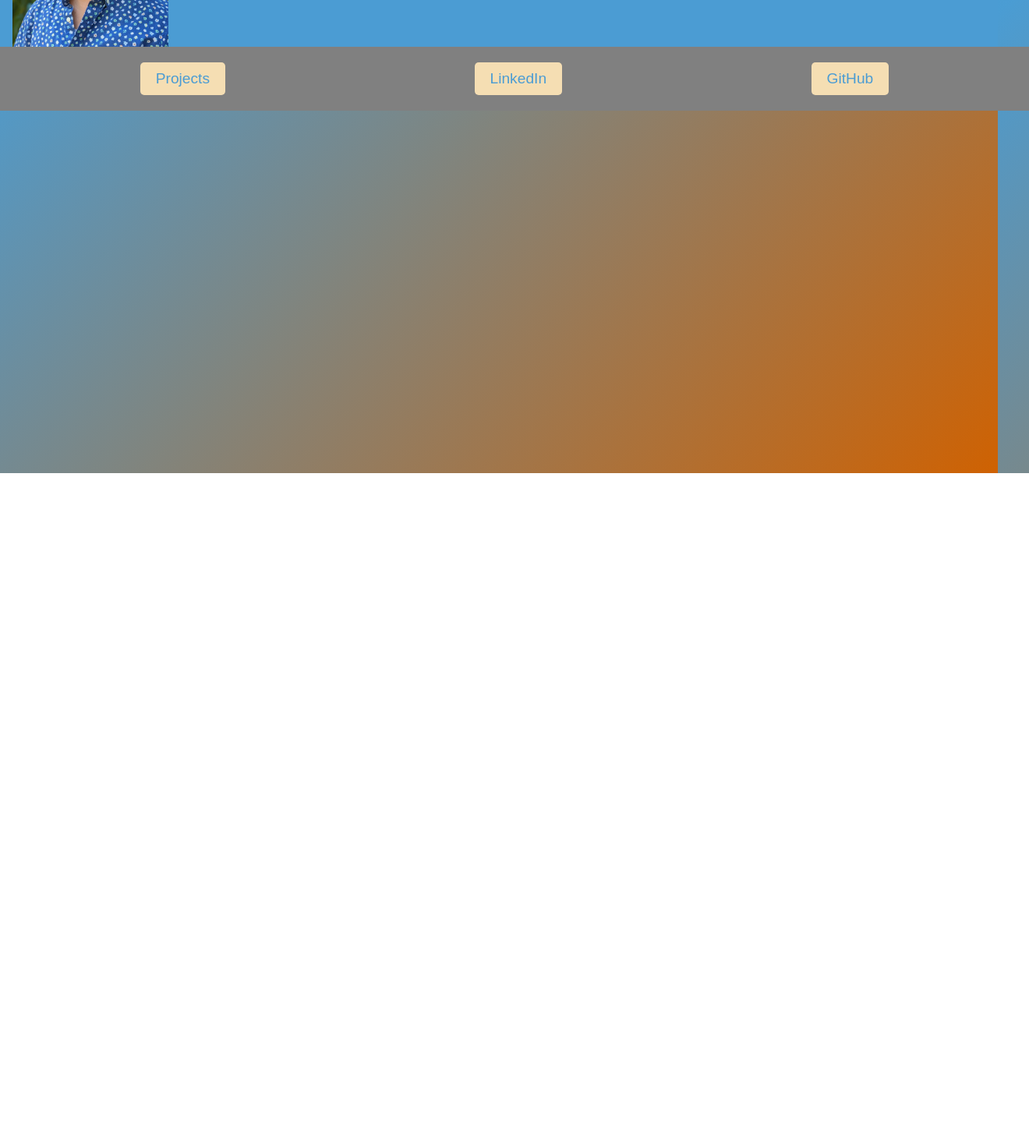
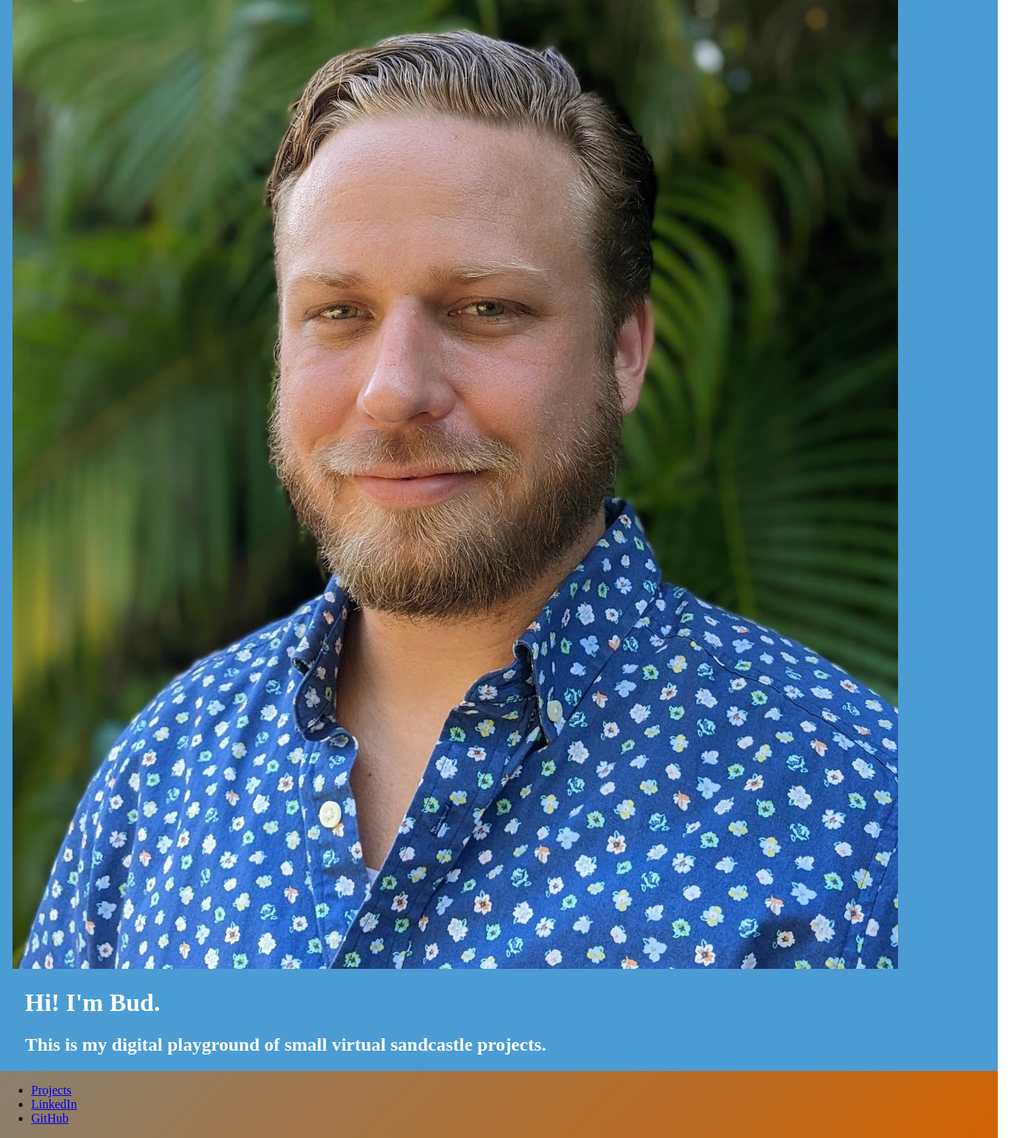
Before and after one commit to budprow/portfolio, a plain HTML site: page index.html in a window 1280 px wide. Shown: the part 193-1653 px from the top of the page at 78% size, 1320 px wide, since content can reach past the window. Before the commit the page ends 800 px from the top, so only its background shows below. Drawn offline with Linux system fonts and the light colour scheme.

Commit message:
Update index.html

```diff
--- a/index.html
+++ b/index.html
@@ -1,34 +1,42 @@
+<!DOCTYPE html>
 <html lang="en">
+
 <head>
     <meta charset="UTF-8">
     <meta http-equiv="X-UA-Compatible" content="IE=edge">
     <meta name="viewport" content="width=device-width, initial-scale=1.0">
+    <title>Bud's Virtual Sandbox</title>
     <link rel="stylesheet" href="style.css">
-    <title>Virtual Sandbox</title>
+    <link rel="preconnect" href="https://fonts.googleapis.com">
+    <link rel="preconnect" href="https://fonts.gstatic.com" crossorigin>
+    <link href="https://fonts.googleapis.com/css2?family=Poppins:wght@400;500;600;700&display=swap" rel="stylesheet">
 </head>
+
 <body>
 
-<header>
-    <div class="facediv">
-        <img class="faceshot" src="./assets/faceshot.jpeg" width="200" height="300" alt="squishy face of the website creator"/>
+    <div class="container">
+        <header>
+            <div class="header-content">
+                <img class="faceshot" src="./assets/faceshot.jpeg" alt="Bud's photo">
+                <div class="intro">
+                    <h1>Hi! I'm Bud.</h1>
+                    <h2>This is my digital playground of small virtual sandcastle projects.</h2>
+                </div>
+            </div>
+        </header>
+
+        <nav class="main-nav">
+            <ul>
+                <li><a href="projects.html">Projects</a></li>
+                <li><a href="https://www.linkedin.com/in/bprow/">LinkedIn</a></li>
+                <li><a href="https://github.com/budprow">GitHub</a></li>
+            </ul>
+        </nav>
     </div>
 
-    <div class="introdiv">
-        <h1>Hi! I'm Bud.</h1>
-        <h2>This is my digital playground of small virtual sandcastle projects.</h2>
-    </div>
-</header>
+</body>
 
-<section class="links">
-    <button>
-        <a href="projects.html">Projects</a>
-    </button>
-    <button>
-        <a href="https://www.linkedin.com/in/bprow/">LinkedIn</a>
-    </button>
-    <button><a href="https://github.com/budprow">GitHub</a>
-    </button>
-</section>
+</html>
 
 </body>
 </html>
```
